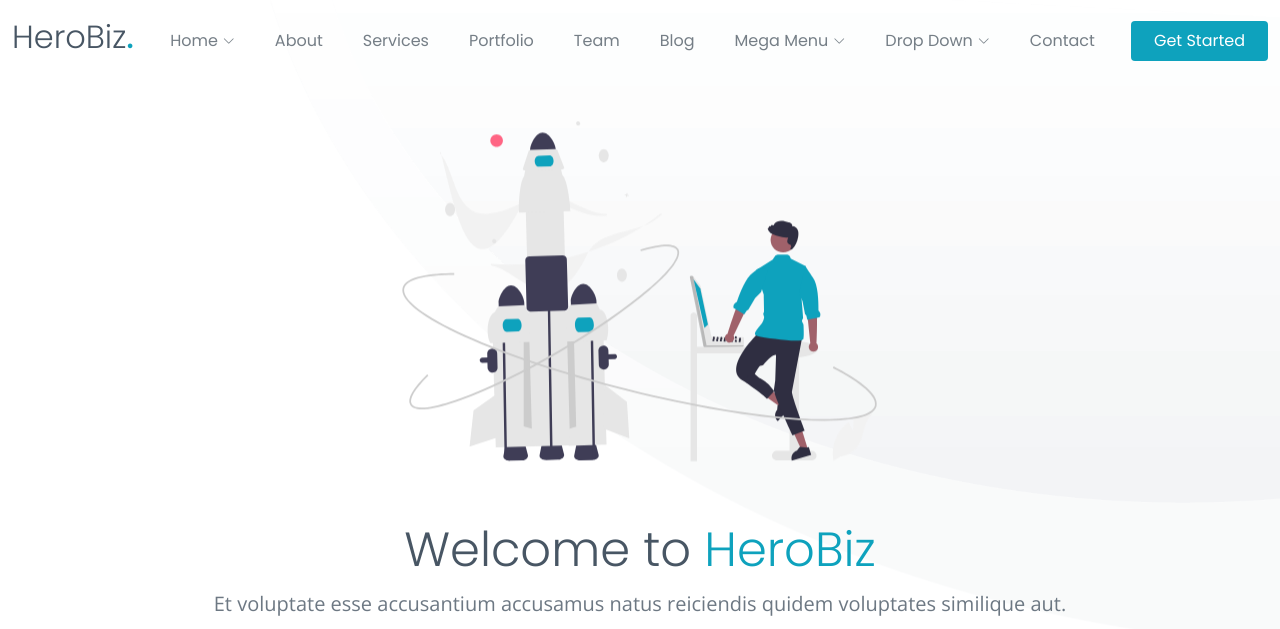
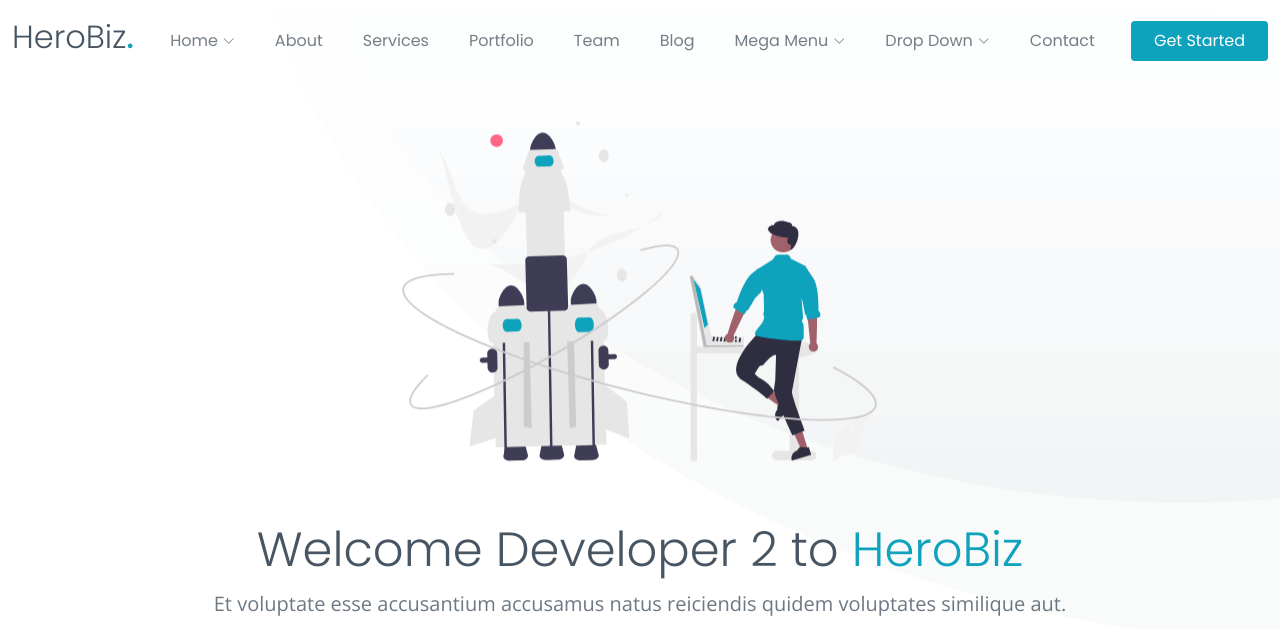
Before and after one commit to factorITEnriqueG/aws-proyecto, a plain HTML site: page index.html in a window 1280 px wide. Shown: the top 629 px of the page. Drawn offline with nearby package versions, Linux system fonts and the light colour scheme.

Commit message:
Developer 2 en el titulo

```diff
--- a/index.html
+++ b/index.html
@@ -128,7 +128,7 @@
   <section id="hero-animated" class="hero-animated d-flex align-items-center">
     <div class="container d-flex flex-column justify-content-center align-items-center text-center position-relative" data-aos="zoom-out">
       <img src="assets/img/hero-carousel/hero-carousel-3.svg" class="img-fluid animated">
-      <h2>Welcome to <span>HeroBiz</span></h2>
+      <h2>Welcome Developer 2 to <span>HeroBiz</span></h2>
       <p>Et voluptate esse accusantium accusamus natus reiciendis quidem voluptates similique aut.</p>
       <div class="d-flex">
         <a href="#about" class="btn-get-started scrollto">Get Started</a>
```
